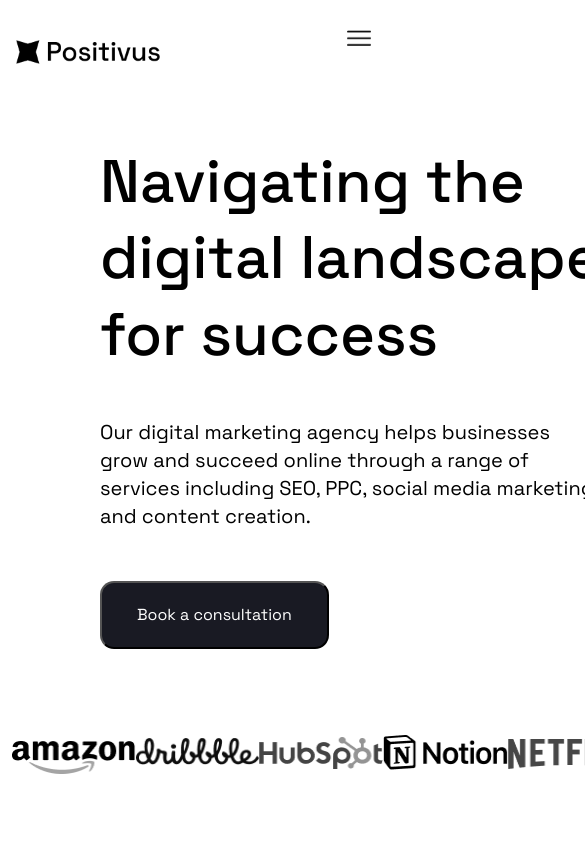
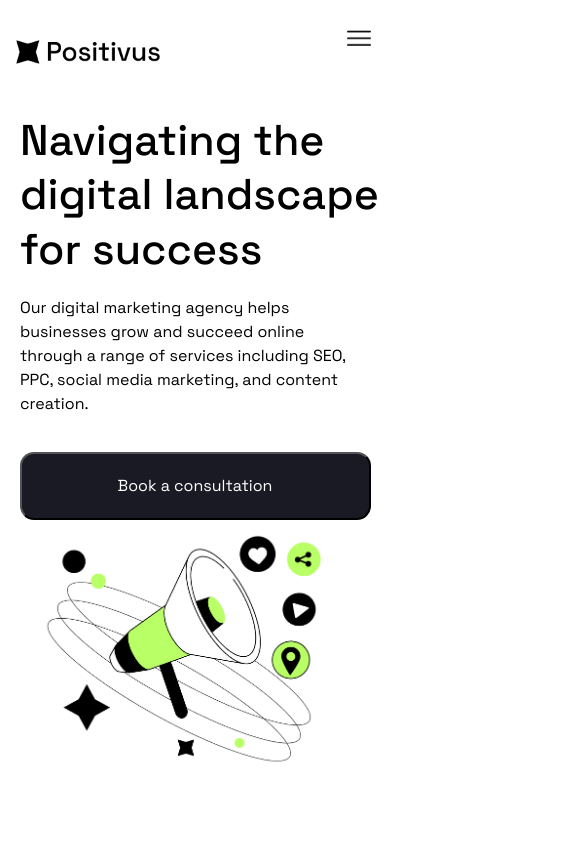
Before and after one commit to RimshaZahidIqbal/positivus-design-to-code, a plain HTML site: page index.html in a window 390 px wide. Shown: the top 844 px of the page, 585 px wide, since content can reach past the window. Drawn offline with nearby package versions, Linux system fonts and the light colour scheme.

Commit message:
hero section complete

```diff
--- a/index.html
+++ b/index.html
@@ -43,7 +43,7 @@
     <!-- hero section start  -->
     <div class="hero">
         <div class="hero-left">
-            <h1>Navigating the digital landscape for success</h1>
+            <h1>Navigating the <br> digital landscape <br> for success</h1>
             <p>Our digital marketing agency helps businesses grow and succeed online through a range of services
                 including SEO, PPC, social media marketing, and content creation.</p>
             <button>Book a consultation</button>
--- a/style.css
+++ b/style.css
@@ -548,4 +548,54 @@ footer .footer-container {
         position: absolute;
         right: 3.81px;
     }
+
+    /* nav bar ends here */
+    .hero {
+        display: flex;
+        flex-direction: column;
+        width: 100%;
+        height: auto;
+        margin: 40px 0 60px 0;
+        padding: 0;
+    }
+
+    .hero-left {
+        width: 100%;
+        height: auto;
+        display: flex;
+        flex-direction: column;
+        gap: 10px;
+    }
+
+    .hero-left h1 {
+        height: auto;
+        font-size: 43px;
+        line-height: 54.87px;
+        padding: 0 20px 0px 20px;
+    }
+
+    .hero-left p {
+        width: 100%;
+        height: auto;
+        font-size: 16px;
+        line-height: 24px;
+        padding: 0px 20px;
+    }
+
+    .hero-left button {
+        padding: 20px 35px 20px 35px;
+
+        border-radius: 14px;
+        background-color: #191A23;
+        color: #FFFFFF;
+        width: 90%;
+        align-self: center;
+        margin: 10px 20px;
+    }
+
+    .hero-right img {
+        width: 361.44px;
+        height: auto;
+        padding: 0px 34px 0px 34px;
+    }
 }
```
